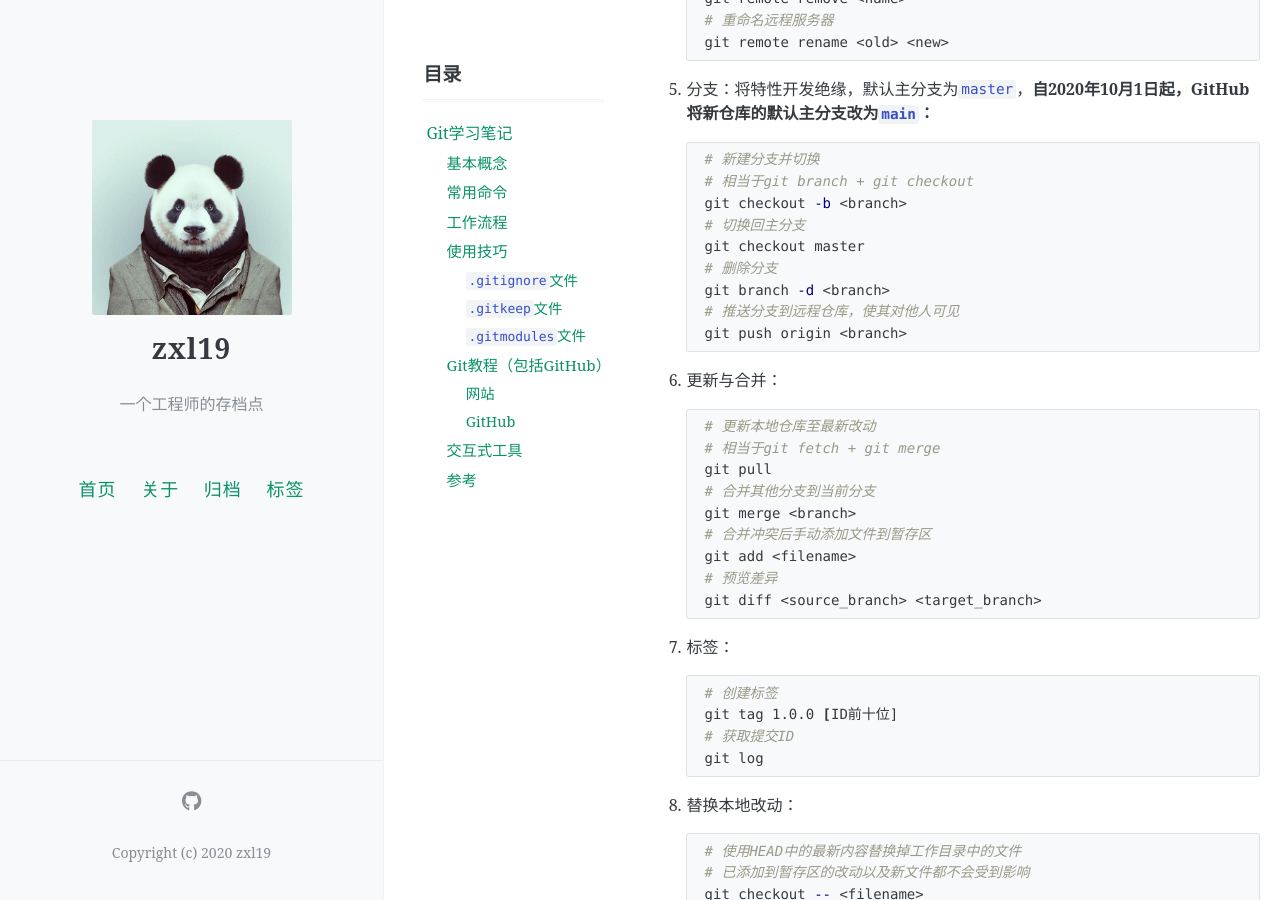
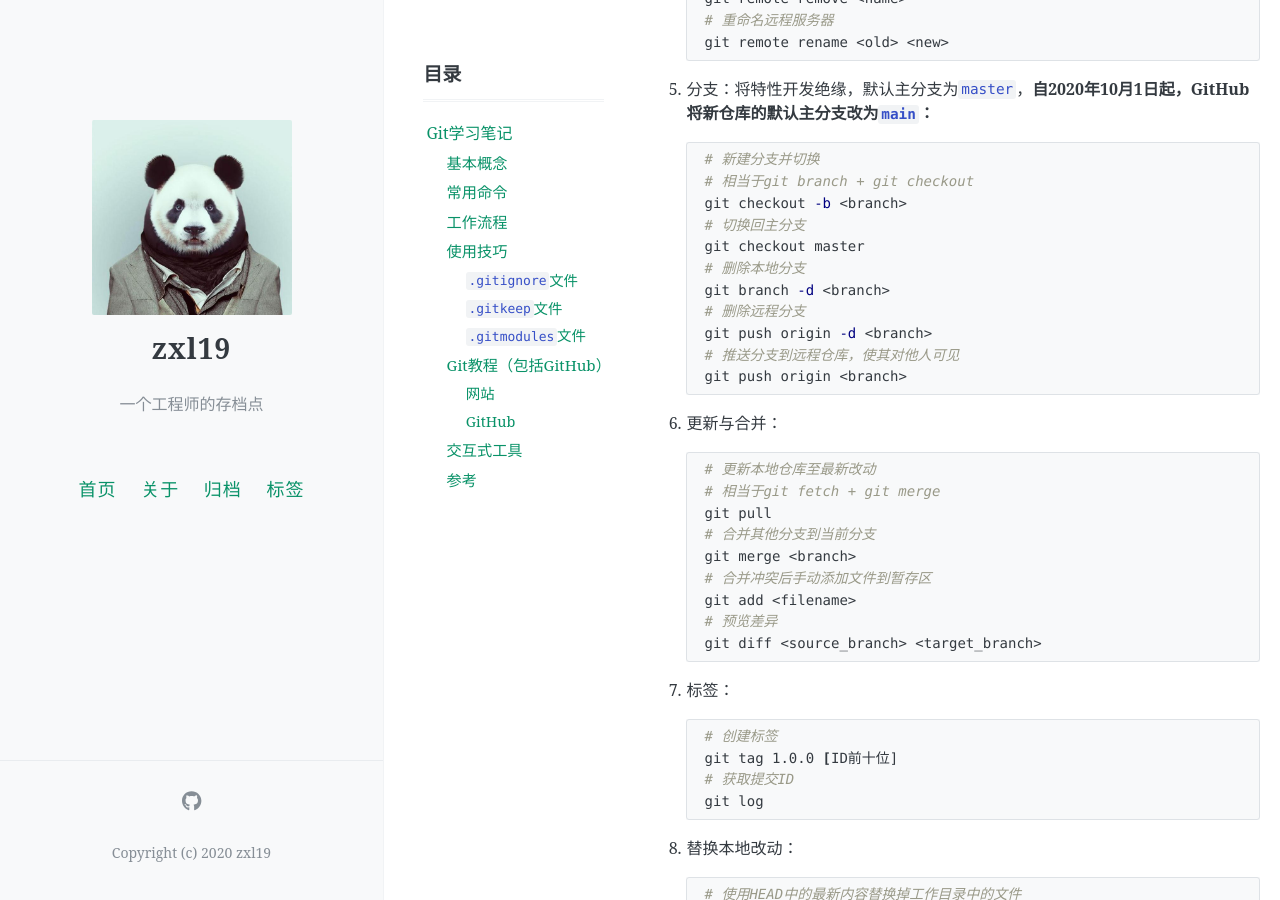
Before and after one commit to zxl19/zxl19.github.io, a Jekyll site: the page built from _posts/2021-08-14-git-note.md, in a window 1280 px wide and 900 px high, scrolled down 1176 px. Built offline with Jekyll 4.4.1, drawn with Linux system fonts in a browser that asks for light colours; comment, search, counter and statistics services are not loaded; some of the changed text lies outside the part shown.

Commit message:
Update Posts

````diff
--- a/_posts/2021-08-14-git-note.md
+++ b/_posts/2021-08-14-git-note.md
@@ -75,8 +75,10 @@ pinned: false
     git checkout -b <branch>
     # 切换回主分支
     git checkout master
-    # 删除分支
+    # 删除本地分支
     git branch -d <branch>
+    # 删除远程分支
+    git push origin -d <branch>
     # 推送分支到远程仓库，使其对他人可见
     git push origin <branch>
     ```
@@ -178,6 +180,8 @@ pinned: false
         ```shell
         # 查看本地仓库和远程仓库的全部分支
         git branch -a
+        # 查看远程仓库的全部分支
+        git branch -r
         # 切换到个人分支，自动关联远程仓库的分支
         git checkout <branch>
         ```
@@ -356,15 +360,16 @@ git add -f ./log/.gitkeep
 4. [Git恢复之前版本的两种方法reset、revert（图文详解）-CSDN博客](https://blog.csdn.net/yxlshk/article/details/79944535)
 5. [git创建本地与远程分支的同步与合并-掘金](https://juejin.cn/post/6844903713803337741)
 6. [git本地新建分支和远程同步-CSDN博客](https://blog.csdn.net/goxingman/article/details/114519663)
-7. [Git忽略文件.gitignore详解-CSDN博客](https://blog.csdn.net/ThinkWon/article/details/101447866)
-8. [.gitignore-简书](https://www.jianshu.com/p/699ed86028c2)
-9. [git的ignore文件在c++下的编写-CSDN博客](https://blog.csdn.net/dong_beijing/article/details/79860967)
-10. [什么是.gitkeep？-CSDN博客](https://blog.csdn.net/qq_37164975/article/details/106131919)
-11. [Git中submodule的使用-孤单彼岸的文章-知乎](https://zhuanlan.zhihu.com/p/87053283)
-12. [Git子仓库深入浅出-那我懂你意思了的文章-知乎](https://zhuanlan.zhihu.com/p/100214931)
-13. [How to Use git submodule init-PhoneixNAP](https://phoenixnap.com/kb/git-submodule-init)
-14. [git子仓库(submodule)操作-CSDN博客](https://blog.csdn.net/whuzhang16/article/details/120182063)
-15. [克隆子模块-Stack Overflow](https://stackoverflow.com/questions/24777973/adding-git-submodules-automatically-gitmodules)
-16. [submodule指定对应分支-CSDN博客](https://blog.csdn.net/weboof/article/details/108517187)
-17. [Git clone --recursive-博客园](https://www.cnblogs.com/love-zf/p/13192734.html)
-18. [删除子模块-Stack Overflow](https://stackoverflow.com/questions/1260748/how-do-i-remove-a-submodule)
+7. [git删除远程分支-CSDN博客](https://blog.csdn.net/mandagod/article/details/115633164)
+8. [Git忽略文件.gitignore详解-CSDN博客](https://blog.csdn.net/ThinkWon/article/details/101447866)
+9. [.gitignore-简书](https://www.jianshu.com/p/699ed86028c2)
+10. [git的ignore文件在c++下的编写-CSDN博客](https://blog.csdn.net/dong_beijing/article/details/79860967)
+11. [什么是.gitkeep？-CSDN博客](https://blog.csdn.net/qq_37164975/article/details/106131919)
+12. [Git中submodule的使用-孤单彼岸的文章-知乎](https://zhuanlan.zhihu.com/p/87053283)
+13. [Git子仓库深入浅出-那我懂你意思了的文章-知乎](https://zhuanlan.zhihu.com/p/100214931)
+14. [How to Use git submodule init-PhoneixNAP](https://phoenixnap.com/kb/git-submodule-init)
+15. [git子仓库(submodule)操作-CSDN博客](https://blog.csdn.net/whuzhang16/article/details/120182063)
+16. [克隆子模块-Stack Overflow](https://stackoverflow.com/questions/24777973/adding-git-submodules-automatically-gitmodules)
+17. [submodule指定对应分支-CSDN博客](https://blog.csdn.net/weboof/article/details/108517187)
+18. [Git clone --recursive-博客园](https://www.cnblogs.com/love-zf/p/13192734.html)
+19. [删除子模块-Stack Overflow](https://stackoverflow.com/questions/1260748/how-do-i-remove-a-submodule)
````
Also changed, not shown: _posts/.2021-09-10-interview-record.md (+1 -1 lines), _posts/2020-06-08-meme.md (+2 -1 lines), _posts/2020-10-16-paper-writing.md (+6 -0 lines), _posts/2021-06-01-cpp-library.md (+6 -5 lines), _posts/2021-06-14-academic-guide.md (+4 -2 lines).
